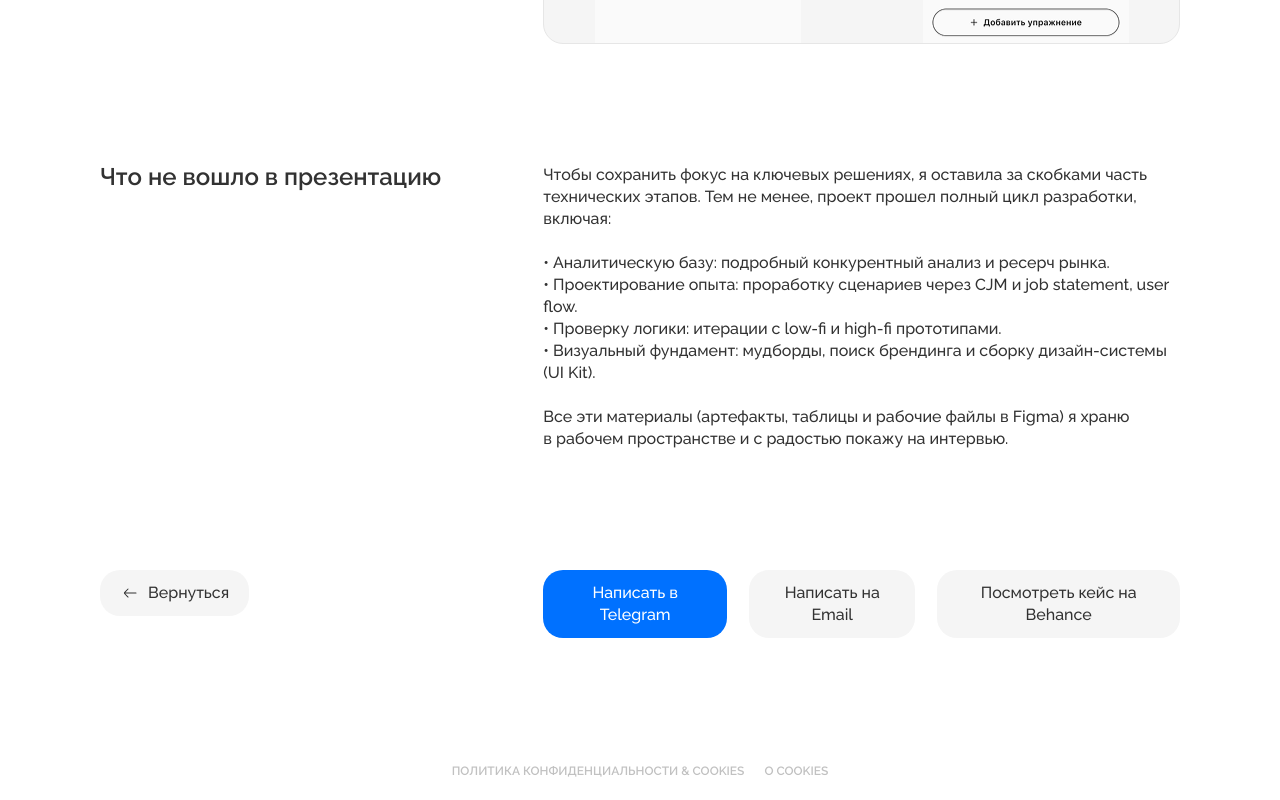
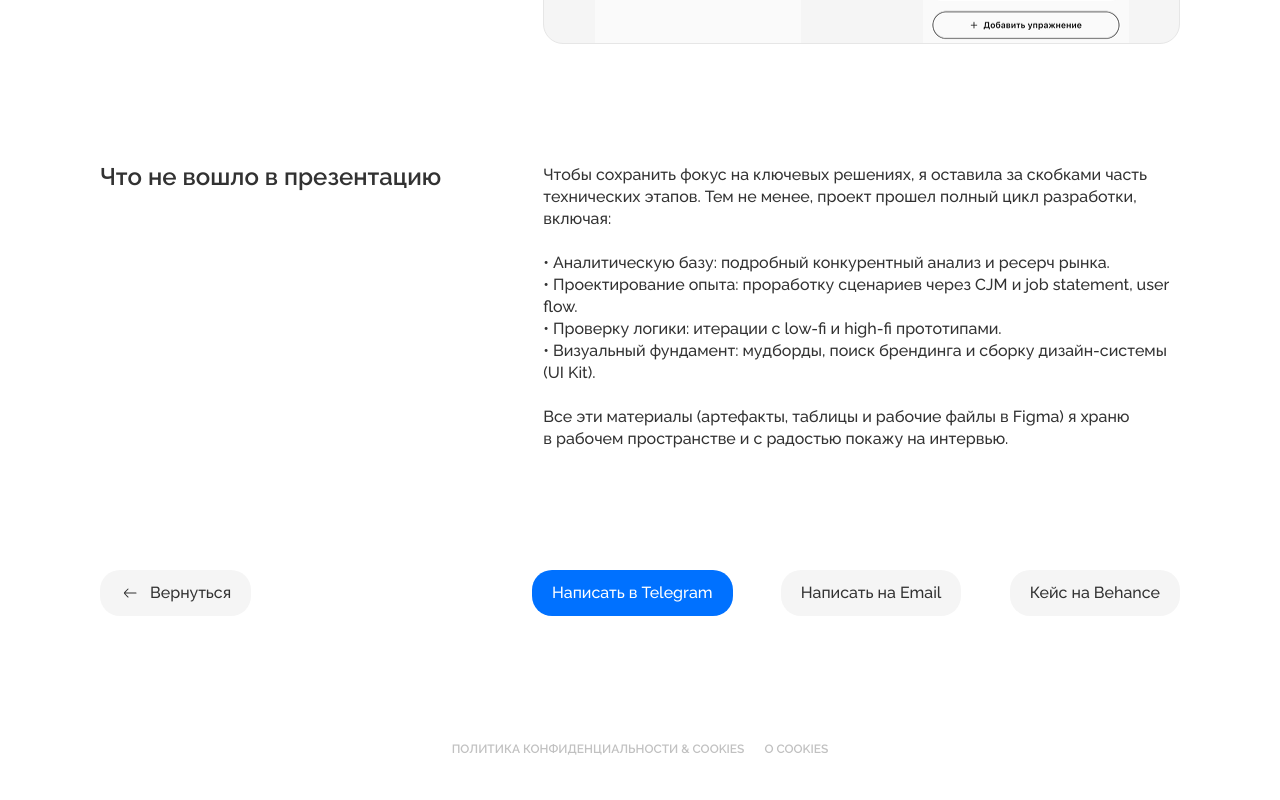
Before and after one commit to GrPugaguga/uxiustina, a Next.js app: page /liftup in a window 1280 px wide. Shown: the part 7827-8627 px from the top of the page. After the commit the page ends 8605 px from the top, so only its background shows below. Built offline with nearby package versions, Linux system fonts and the light colour scheme.

Commit message:
fix: fix actions buttons

```diff
--- a/app/liftup/sections/Actions.tsx
+++ b/app/liftup/sections/Actions.tsx
@@ -10,19 +10,19 @@ export default function Actions() {
       <>
         {/* Mobile */}
         <div className="flex flex-col gap-5 pr-17.5 -mt-5 items-start w-full sm:hidden">
-            <AccentButton text="Написать в Telegram" />
-            <ActionButton text="Посмотреть кейс на Behance" />
+            <AccentButton text="Написать в Telegram" onClick={() => window.open('https://t.me/uxiustina', '_blank')} />
+            <ActionButton text="Посмотреть кейс на Behance" onClick={() => window.open('https://www.behance.net/gallery/241636771/UXUI-Mobile-App-LIFT-UP', '_blank')} />
         </div>
 
         {/* Desktop */}
-        <div className="hidden sm:grid grid-cols-5 gap-7 w-full">
+        <div className="hidden sm:grid grid-cols-5 w-full">
             <div className="col-span-2">
-                <ActionButton text="Вернуться" icon={true} onClick={() => router.back()} />
+                <ActionButton text="Вернуться" icon={true} onClick={() => router.back()} hideTextBelow={1100} />
             </div>
-            <div className="col-span-3 flex gap-5.5 justify-start">
-                <AccentButton text="Написать в Telegram" />
-                <ActionButton text="Написать на Email" />
-                <ActionButton text="Посмотреть кейс на Behance" />
+            <div className="col-span-3 flex gap-1 justify-between">
+                <AccentButton text="Написать в Telegram" onClick={() => window.open('https://t.me/uxiustina', '_blank')} />
+                <ActionButton text="Написать на Email" onClick={() => window.open('mailto:kllmvrd@gmail.com')} />
+                <ActionButton text="Посмотреть кейс на Behance" shortText="Кейс на Behance" shortTextBelow={1308} onClick={() => window.open('https://www.behance.net/gallery/241636771/UXUI-Mobile-App-LIFT-UP', '_blank')} />
             </div>
         </div>
       </>
--- a/ui-kit/button/ActionButton.tsx
+++ b/ui-kit/button/ActionButton.tsx
@@ -6,14 +6,71 @@ export default function ActionButton(props: {
     icon?: boolean
     onClick?: () => void
     className?: string
+    hideTextBelow?: number
+    shortText?: string
+    shortTextBelow?: number
 }) {
+    const hideId = props.hideTextBelow ? `action-btn-hide-${props.hideTextBelow}` : '';
+    const shortId = props.shortTextBelow ? `action-btn-short-${props.shortTextBelow}` : '';
+
+    const renderText = () => {
+        if (props.hideTextBelow) {
+            return <span className="btn-text">{props.text}</span>;
+        }
+        if (props.shortText && props.shortTextBelow) {
+            return (
+                <>
+                    <span className="btn-full-text">{props.text}</span>
+                    <span className="btn-short-text">{props.shortText}</span>
+                </>
+            );
+        }
+        return props.text;
+    };
+
     return (
-        <button
-            onClick={props.onClick}
-            className={`${buttonBase} text-black text-4 leading-5.5 hover:bg-grey-bg-hover active:bg-grey-bg-pressed bg-grey-bg-primary px-5 py-3 flex items-center gap-2 w-fit ${props.className}`}
-        >
-            {props.icon && <BackIcon />}
-            {props.text}
-        </button>
+        <>
+            {props.hideTextBelow && (
+                <style dangerouslySetInnerHTML={{
+                    __html: `
+                        .${hideId} .btn-text {
+                            display: none;
+                        }
+                        @media (min-width: ${props.hideTextBelow}px) {
+                            .${hideId} .btn-text {
+                                display: inline;
+                            }
+                        }
+                    `
+                }} />
+            )}
+            {props.shortText && props.shortTextBelow && (
+                <style dangerouslySetInnerHTML={{
+                    __html: `
+                        .${shortId} .btn-full-text {
+                            display: none;
+                        }
+                        .${shortId} .btn-short-text {
+                            display: inline;
+                        }
+                        @media (min-width: ${props.shortTextBelow}px) {
+                            .${shortId} .btn-full-text {
+                                display: inline;
+                            }
+                            .${shortId} .btn-short-text {
+                                display: none;
+                            }
+                        }
+                    `
+                }} />
+            )}
+            <button
+                onClick={props.onClick}
+                className={`${buttonBase} ${hideId} ${shortId} text-black text-4 leading-5.5 hover:bg-grey-bg-hover active:bg-grey-bg-pressed bg-grey-bg-primary px-5 py-3 flex items-center gap-2.5 w-fit ${props.className}`}
+            >
+                {props.icon && <BackIcon />}
+                {renderText()}
+            </button>
+        </>
     )
 }
```
